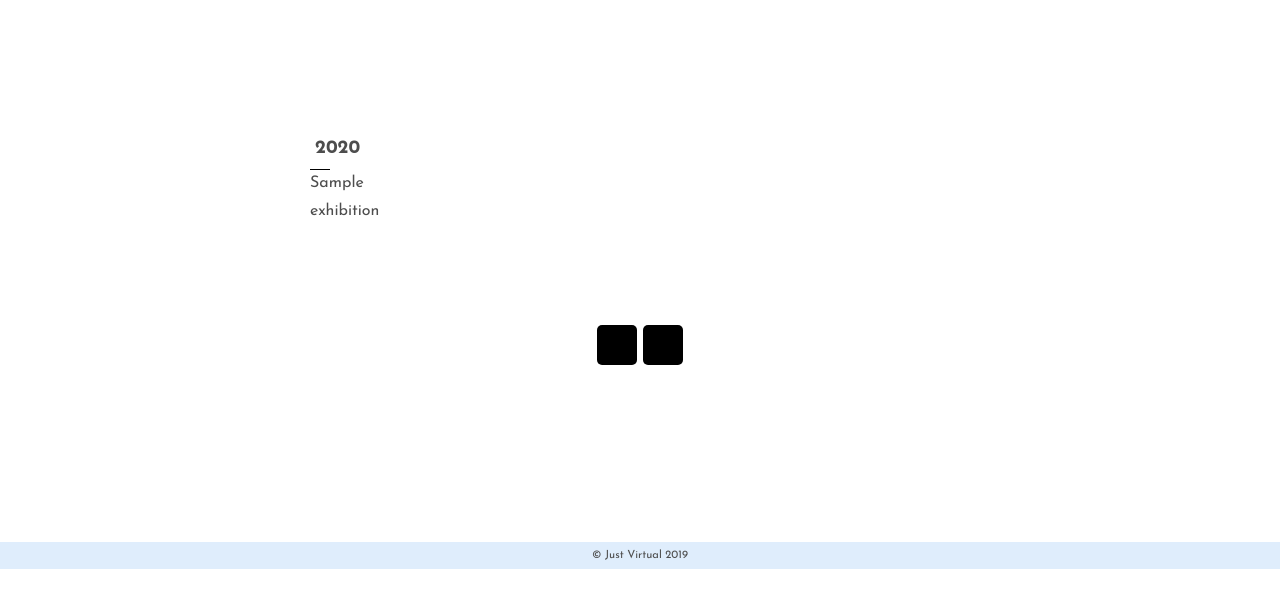
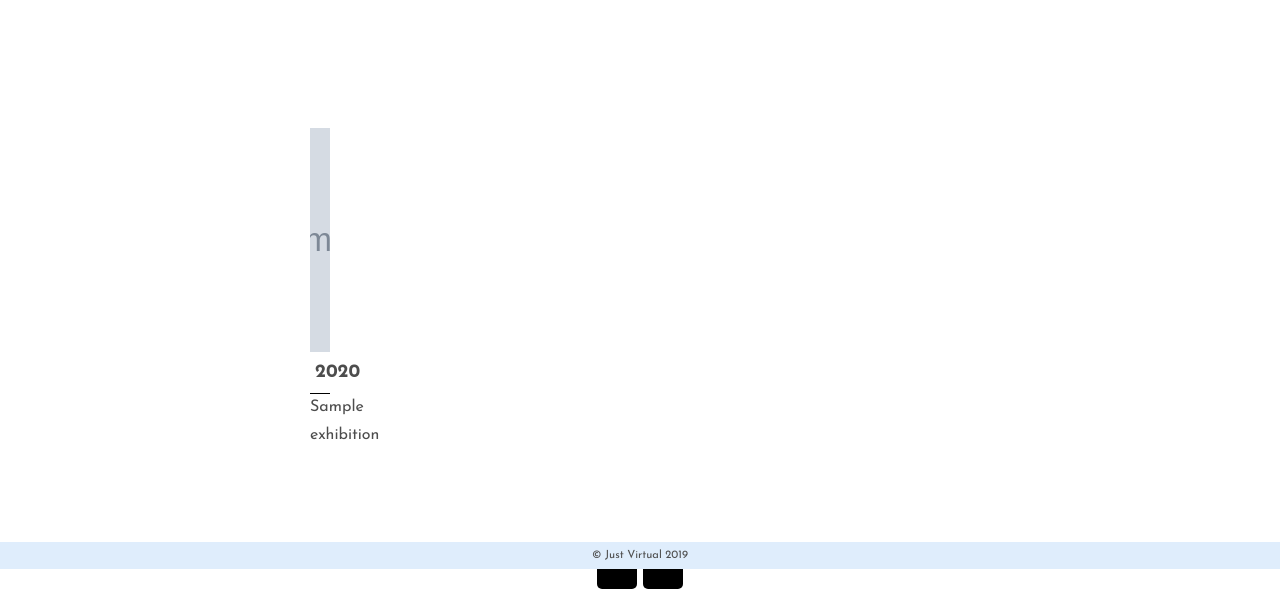
Before and after one commit to Nadia89M/photographer-portfolio, a Django app: page /exhibitions/ in a window 1280 px wide. Shown: the part 231-823 px from the top of the page. Before the commit the page ends 800 px from the top, so only its background shows below. Run offline with Django 3.2, Linux system fonts and the light colour scheme; tables that the repository leaves empty hold one stand-in row (values such as "Sample post"); grey boxes marked "Sample" are stand-in pictures; some libraries are stand-ins or nearby versions; some web fonts are replaced.

Commit message:
Adjustments

```diff
--- a/templates/exhibitions/index.html
+++ b/templates/exhibitions/index.html
@@ -14,6 +14,7 @@
         {% if exhibitions %} {% for exhibition in exhibitions %}
         <li class="element">
           <ul>
+            <img class="work-img img-fluid" src="{{ exhibition.photo_main.url }}" />
             <li class="jaartal">{{exhibition.date | date:"Y"}}</li>
             <li class="ondertitel">{{exhibition.title}}</li>
           </ul>
```
